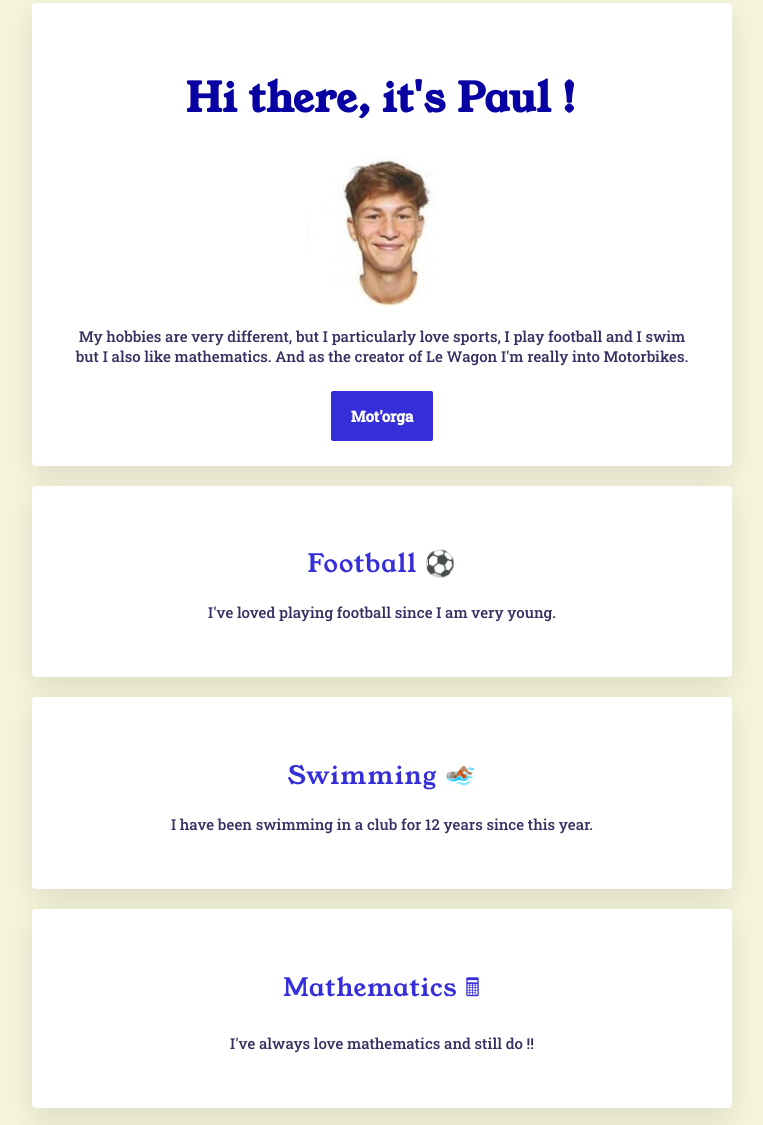
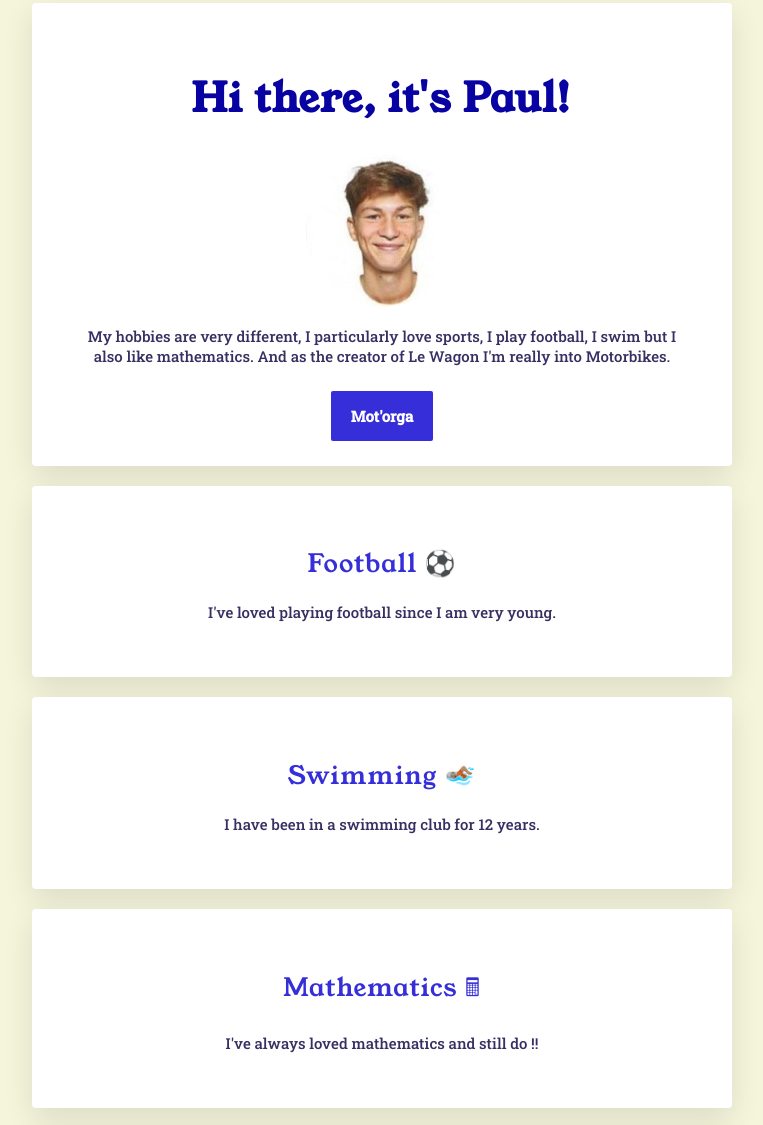
Before and after one commit to paul-debrettes/my-profile, a plain HTML site: page index.html in a window 1280 px wide. Shown: the part 37-1162 px from the top of the page, without its empty margins (258-1021 px from the left). Drawn offline with Linux system fonts and the light colour scheme.

Commit message:
index.html

```diff
--- a/index.html
+++ b/index.html
@@ -18,9 +18,9 @@
 
   <div class="container">
 	<div class="card-white" id="introduction">
-	  	<h1>Hi there, it's Paul !</h1>
+	  	<h1>Hi there, it's Paul!</h1>
 	  <img src="images/Picture1.jpg" id="logo" alt="Paul de Brettes">
-	 <p>My hobbies are very different, but I particularly love sports, I play football and I swim but I also like mathematics. And as the creator of Le Wagon I'm really into Motorbikes.
+	 <p>My hobbies are very different, I particularly love sports, I play football, I swim but I also like mathematics. And as the creator of Le Wagon I'm really into Motorbikes.
 	 </p>
 	 <a href="https://paul-debrettes.github.io/landing/#apply-section#" class="btn-blue"> Mot'orga</a>
 	</div>
@@ -33,13 +33,13 @@
 	<div class="card-white">
 	  <h2>Swimming 🏊🏽</h2>
 	  <p>
-		I  have been swimming in a club for 12 years since this year.
+		I  have been in a swimming club for 12 years.
 	  </p>
 	</div>
 	<div class="card-white">
 	  <h2>Mathematics 🖩</h2>
 	  <p>
-		I've always love mathematics and still do !!
+		I've always loved mathematics and still do !!
 	  </p>
 	</div>
 	<div class="card-white">
```
